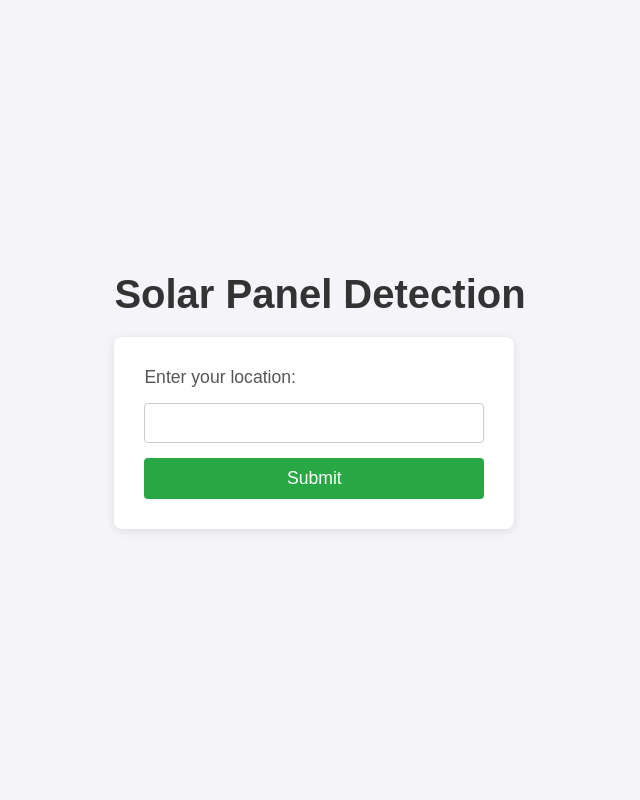
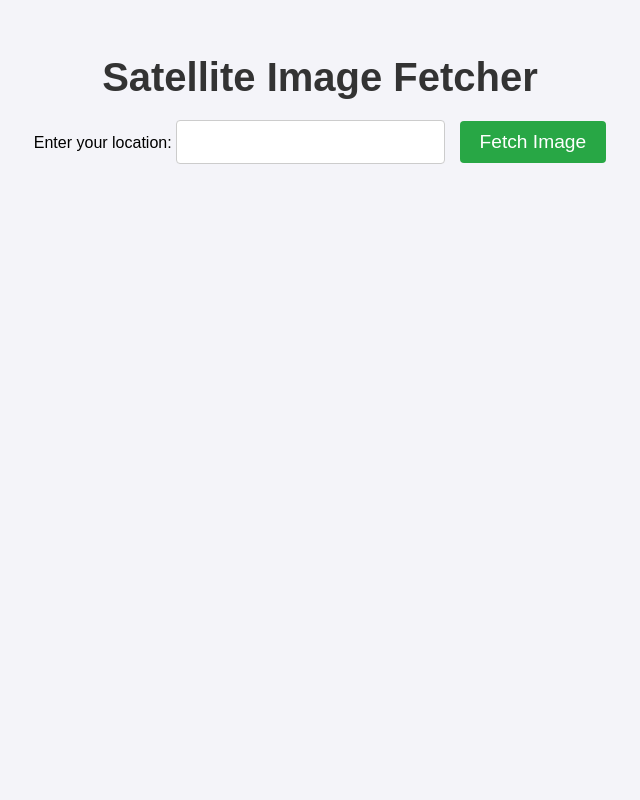
Before and after one commit to DavidMbelwa/panel_detection, a Flask app: page / in a window 1280 px wide. Shown: the whole page, without its empty margins (320-960 px from the left). Run offline with Flask 3, Linux system fonts and the light colour scheme.

Commit message:
Still Troubleshooting

```diff
--- a/app.py
+++ b/app.py
@@ -1,33 +1,20 @@
-from flask import Flask, request, jsonify, render_template
-import numpy as np
-import tensorflow as tf
+from flask import Flask, request, render_template, send_file
+import requests
+from PIL import Image
+from io import BytesIO
+import ee  # Import the Earth Engine API
 import os
-import pickle
-from PIL import Image
-import requests
-from io import BytesIO
 
+# Initialize the Earth Engine API
+ee.Initialize()
 
+# Flask app initialization
+app = Flask(__name__)
 
-# Google Maps API key
+# Google Maps API key (optional if using Google Maps for fallback)
 API_KEY = "AIzaSyC22VUhVRz1iaJ1F1nCH_5uDE5Kdlt4io0"
 
-
-app = Flask(__name__)
-
-
-# Set up paths
-base_dir = './' # Modify this if needed
-keras_file_path = "solar_panel_detection_model.keras"
-pickle_file_path = "solar_panel_detection_model.pkl"
-
-
-# Load the Keras model
-model = tf.keras.models.load_model(keras_file_path)
-print("Keras model loaded successfully!")
-
-
-# The fuction to get the coordinates of the location
+# The function to get the coordinates of the location
 def get_coordinates(location_name):
     """Get the latitude and longitude of a location using Google Geocoding API."""
     geocode_url = f"https://maps.googleapis.com/maps/api/geocode/json?address={location_name}&key={API_KEY}"
@@ -35,104 +22,65 @@ def get_coordinates(location_name):
     data = response.json()
 
     if data['status'] == 'OK':
-        # Extract latitude and longitude from the response
         location = data['results'][0]['geometry']['location']
         lat, lng = location['lat'], location['lng']
         return lat, lng
     else:
         raise Exception("Error: Unable to fetch coordinates.")
 
+# The function to get a satellite image from Google Earth Engine
+def get_google_earth_image(lat, lng):
+    """Fetch high-quality satellite imagery using Google Earth Engine."""
 
-# The function to fetch the satelite imagery
-def get_satellite_image(lat, lng, zoom=15, size="400x400"):
-    """Get a satellite image of a location using Google Maps Static API."""
-    map_url = f"https://maps.googleapis.com/maps/api/staticmap?center={lat},{lng}&zoom={zoom}&size={size}&maptype=satellite&key={API_KEY}"
-    response = requests.get(map_url)
+    # Define the location point using latitude and longitude
+    point = ee.Geometry.Point([lng, lat])
 
+    # Get Sentinel-2 satellite image for the point
+    image = ee.ImageCollection('COPERNICUS/S2') \
+        .filterBounds(point) \
+        .sort('CLOUDY_PIXEL_PERCENTAGE') \
+        .first()
+
+    # Define visualization parameters for true-color imagery (RGB bands)
+    vis_params = {
+        'min': 0,
+        'max': 3000,
+        'bands': ['B4', 'B3', 'B2'],  # Red, Green, Blue bands for true color
+    }
+
+    # Get the image as a URL (high-quality image download)
+    url = image.getThumbURL(vis_params)
+
+    # Fetch the image from the URL
+    response = requests.get(url)
     if response.status_code == 200:
         # Convert the response content to an image
-        image = Image.open(BytesIO(response.content))
-        return image
+        img_io = BytesIO(response.content)
+        return img_io
     else:
-        raise Exception("Error: Unable to fetch satellite image.")
+        raise Exception("Error: Unable to fetch satellite image from Google Earth Engine.")
 
-
-# The function to process the image
-def load_and_preprocess_image(img):
-    img = img.resize((101, 101))  # Resize the image
-    img_array = np.array(img).astype(np.float32) / 255.0  # Normalize the image array
-
-    # Create the grayscale image by taking the mean along the color channel axis
-    grayscale = np.mean(img_array, axis=-1)  # Result is a 2D array (height, width)
-
-    # Compute the gradients for the 2D grayscale image
-    dx, dy = np.gradient(grayscale)  # This will work since grayscale is now 2D
-
-    # Additional features
-    edge_magnitude = np.sqrt(dx**2 + dy**2)  # Compute edge magnitude
-    texture = np.abs(grayscale - np.mean(grayscale))  # Compute texture
-
-    # Combine all features into one array
-    features = np.concatenate(
-        [
-            img_array,  # Original image array (3D)
-            grayscale[..., np.newaxis],  # Add grayscale back with a new axis
-            edge_magnitude[..., np.newaxis],  # Add edge magnitude with a new axis
-            texture[..., np.newaxis]  # Add texture with a new axis
-        ],
-        axis=-1  # Concatenate along the last axis (channels)
-    )
-
-    # Add batch dimension (required for model prediction)
-    return np.expand_dims(features, axis=0)
-
-
-# The function to classify the image
-def classify_image(image):
-
-     # Preprocess the image
-    processed_image = load_and_preprocess_image(image)
-
-    # Make prediction
-    prediction = model.predict(processed_image)[0][0]
-    predicted_class = 1 if prediction > 0.5 else 0
-
-    return "There are solar panels" if predicted_class == 1 else "There are no solar panels in your area."
-
-
-# Define the route for prediction
-@app.route('/', methods=['GET','POST'])
-
+# Route to fetch and display satellite images
+@app.route('/', methods=['GET', 'POST'])
 def index():
     if request.method == "POST":
         # User location
         location_name = request.form.get("location")
 
         # Fetching coordinates for the location
-        coordinates = get_coordinates(location_name)
+        try:
+            lat, lng = get_coordinates(location_name)
+        except Exception as e:
+            return f"Error: {str(e)}"
 
-        if not coordinates:
-            return "Error: Could not find the location."
+        # Fetching satellite image from Google Earth Engine
+        try:
+            image_io = get_google_earth_image(lat, lng)
+            return send_file(image_io, mimetype='image/png')
+        except Exception as e:
+            return f"Error fetching satellite image: {str(e)}"
 
-        lat, lng = coordinates
-
-        # Fetching the satellite image
-        image = get_satellite_image(lat, lng)
-
-        if not image:
-            return "Error: Could not fetch satellite image"
-
-        classification_result = classify_image(image)
-
-        # Save the image to send it to the user interface
-        img_io = BytesIO()
-        image.save(img_io, "PNG")
-        img_io.seek(0)
-
-        # Send the image and classification result to be rendered in the HTML
-        return render_template("index.html", image_url=request.url, classification=classification_result)
-
-    # For GET request, simply render the form
+    # Render form on GET request
     return render_template("index.html")
 
 if __name__ == "__main__":
--- a/templates/index.html
+++ b/templates/index.html
@@ -3,88 +3,50 @@
 <head>
     <meta charset="UTF-8">
     <meta name="viewport" content="width=device-width, initial-scale=1.0">
-    <title>Solar Panel Detection</title>
+    <title>Satellite Image Fetcher</title>
     <style>
-        /* Reset some default styles */
-        * {
-            margin: 0;
-            padding: 0;
-            box-sizing: border-box;
-        }
-
         body {
-            font-family: 'Arial', sans-serif;
+            font-family: Arial, sans-serif;
             background-color: #f4f4f9;
-            display: flex;
-            justify-content: center;
-            align-items: center;
-            height: 100vh;
             padding: 20px;
+            text-align: center;
         }
 
         h1 {
-            text-align: center;
             margin-bottom: 20px;
             font-size: 2.5em;
             color: #333;
         }
 
         form {
-            display: flex;
-            flex-direction: column;
-            gap: 15px;
-            background-color: #fff;
-            padding: 30px;
-            border-radius: 8px;
-            box-shadow: 0 2px 10px rgba(0, 0, 0, 0.1);
-            width: 100%;
-            max-width: 400px;
-        }
-
-        label {
-            font-size: 1.1em;
-            color: #555;
+            display: inline-block;
+            margin-bottom: 20px;
         }
 
         input[type="text"] {
             padding: 10px;
-            font-size: 1em;
+            font-size: 1.2em;
             border: 1px solid #ccc;
             border-radius: 4px;
-            width: 100%;
+            margin-right: 10px;
         }
 
         button {
-            padding: 10px;
-            font-size: 1.1em;
+            padding: 10px 20px;
+            font-size: 1.2em;
             background-color: #28a745;
             color: white;
             border: none;
             border-radius: 4px;
             cursor: pointer;
-            transition: background-color 0.3s ease;
         }
 
         button:hover {
             background-color: #218838;
         }
 
-        .result {
+        img {
             margin-top: 20px;
-            padding: 20px;
-            background-color: #fff;
-            border-radius: 8px;
-            box-shadow: 0 2px 10px rgba(0, 0, 0, 0.1);
-            text-align: center;
-        }
-
-        .result p {
-            font-size: 1.2em;
-            color: #333;
-        }
-
-        img {
-            margin-top: 15px;
             max-width: 100%;
             border-radius: 8px;
             box-shadow: 0 2px 10px rgba(0, 0, 0, 0.1);
@@ -92,24 +54,15 @@
     </style>
 </head>
 <body>
+    <h1>Satellite Image Fetcher</h1>
+    <form action="/" method="POST">
+        <label for="location">Enter your location: </label>
+        <input type="text" name="location" id="location" required>
+        <button type="submit">Fetch Image</button>
+    </form>
 
-    <div>
-        <h1>Solar Panel Detection</h1>
-        <form action="/" method="POST" enctype="multipart/form-data">
-            <label for="location">Enter your location:</label>
-            <input type="text" name="location" required>
-            <button type="submit">Submit</button>
-        </form>
-
-        {% if request.method == 'POST' %}
-        <div class="result">
-            <p>{{ classification }}</p>
-
-            <h2>The satellite image of your location:</h2>
-            <img src="{{ url_for('index') }}" alt="Satellite Image">
-        </div>
-        {% endif %}
-    </div>
-
+    {% if request.method == 'POST' %}
+    <img src="{{ url_for('index') }}" alt="Satellite Image">
+    {% endif %}
 </body>
 </html>
```
Also changed, not shown: extra.py (added, +149 -0 lines), templates/extra.html (added, +115 -0 lines).
